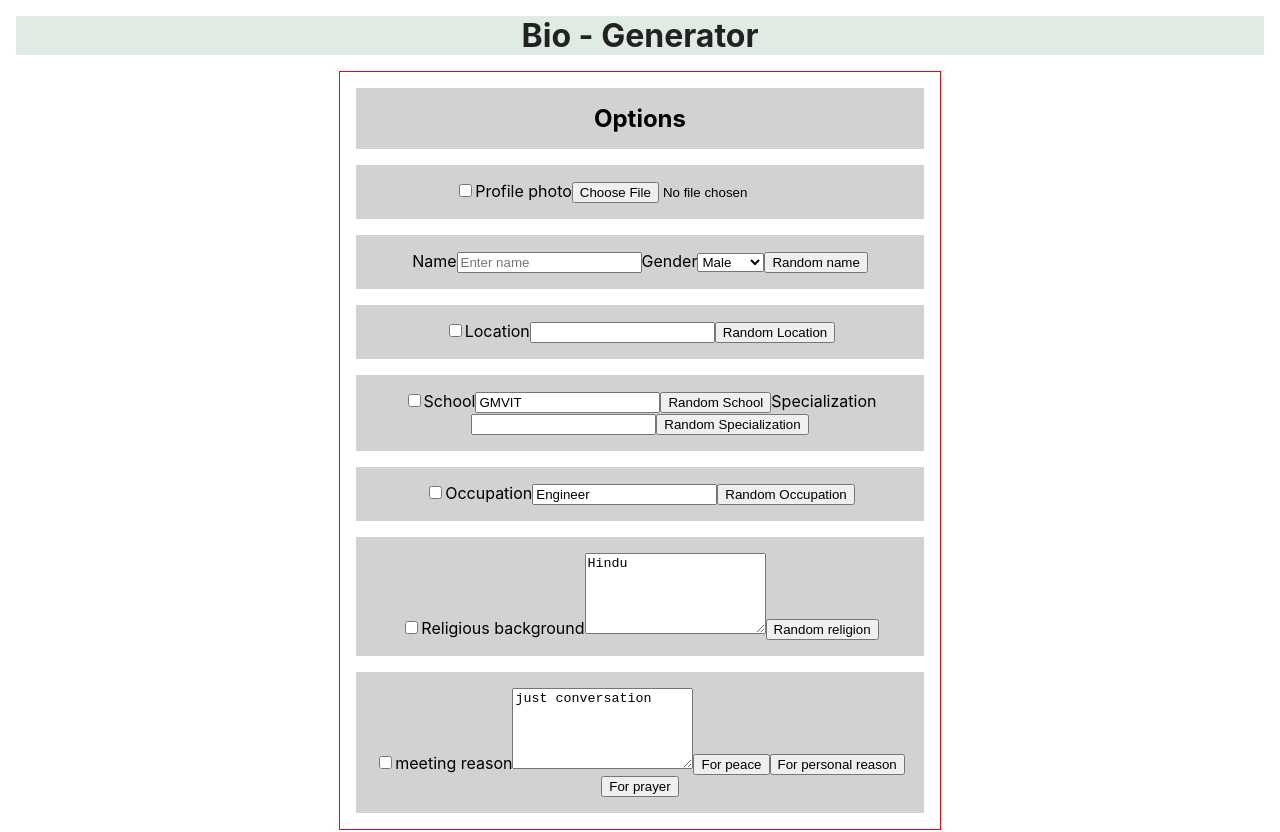
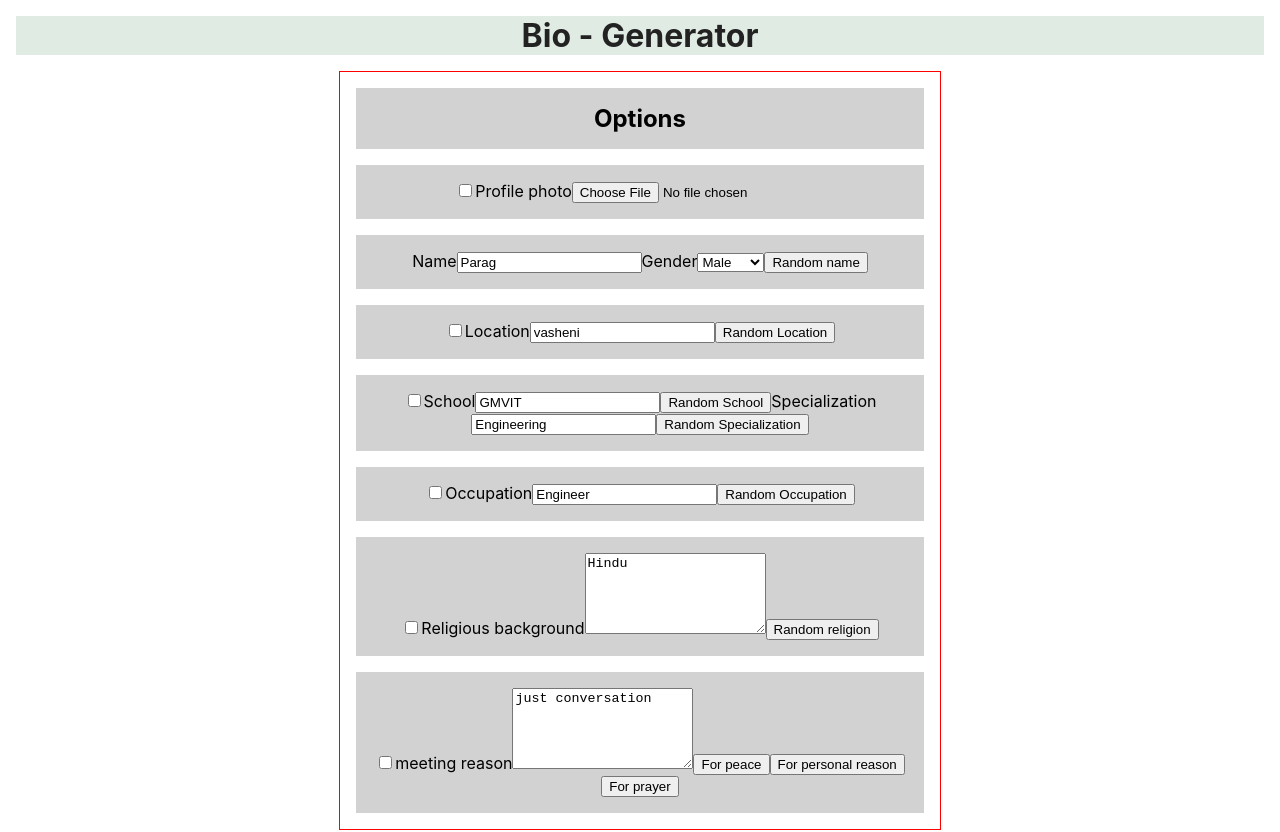
Before and after one commit to paragpatil187/Bio_Generator_App, a React (Create React App) app: page / in a window 1280 px wide. Shown: the top 832 px of the page. Built offline with nearby package versions, Linux system fonts and the light colour scheme.

Commit message:
added default input values to each field css fixation remaining

```diff
--- a/src/App.js
+++ b/src/App.js
@@ -89,6 +89,7 @@ console.log(gender)
           <label>Name</label>
           <input
             type="text"
+            value={name}
             placeholder="Enter name"
             onChange={handleInputName}
           />
@@ -104,7 +105,7 @@ console.log(gender)
           <div className="box">
           <input type="checkbox"></input>
             <label>Location</label>
-            <input type="text" onChange={handleInputLocation}></input>
+            <input type="text" value={location} onChange={handleInputLocation}></input>
             <button>Random Location</button>
 
 
@@ -115,7 +116,8 @@ console.log(gender)
             <input type="text" value={school} onChange={handleInputSchool}></input>
             <button onClick={generateRandomSchool}>Random School</button>
             <label>Specialization</label>
-            <input type="text" onChange={handleInputStream}></input>
+            <input type="text" value={stream}
+             onChange={handleInputStream}></input>
             <button>Random Specialization</button>
 
 
```
